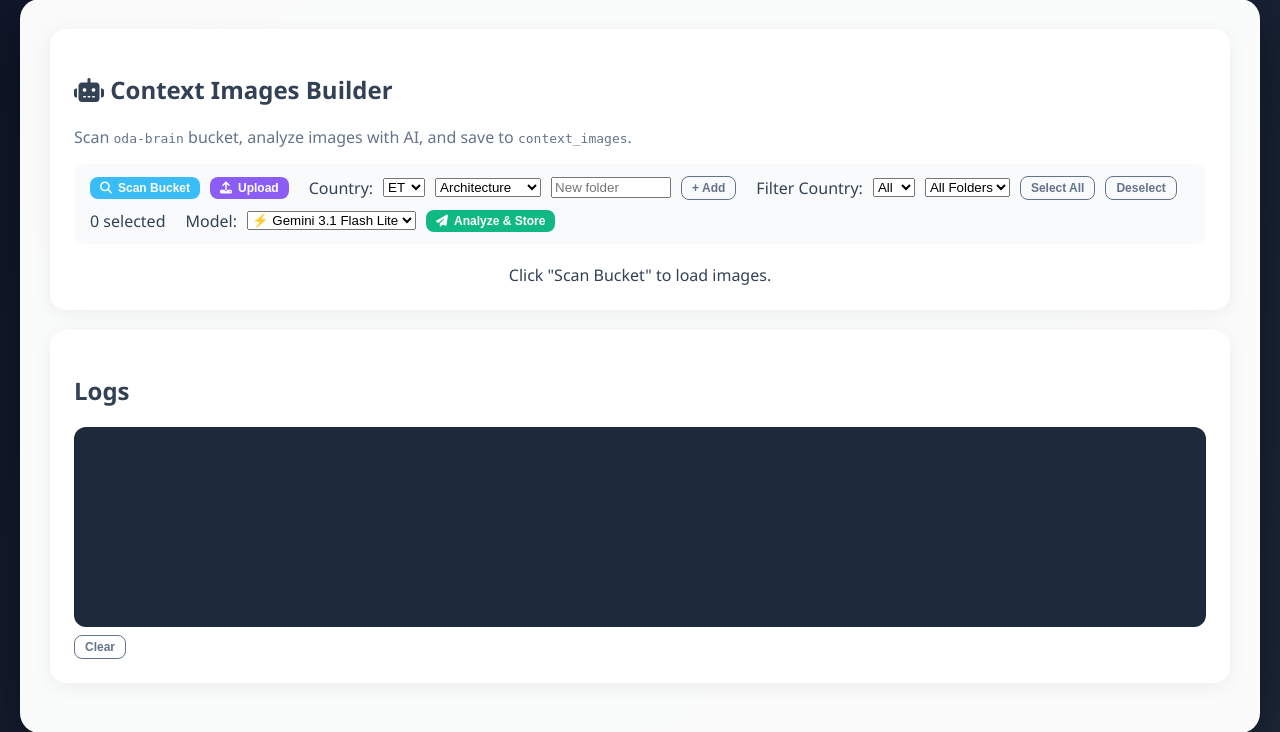
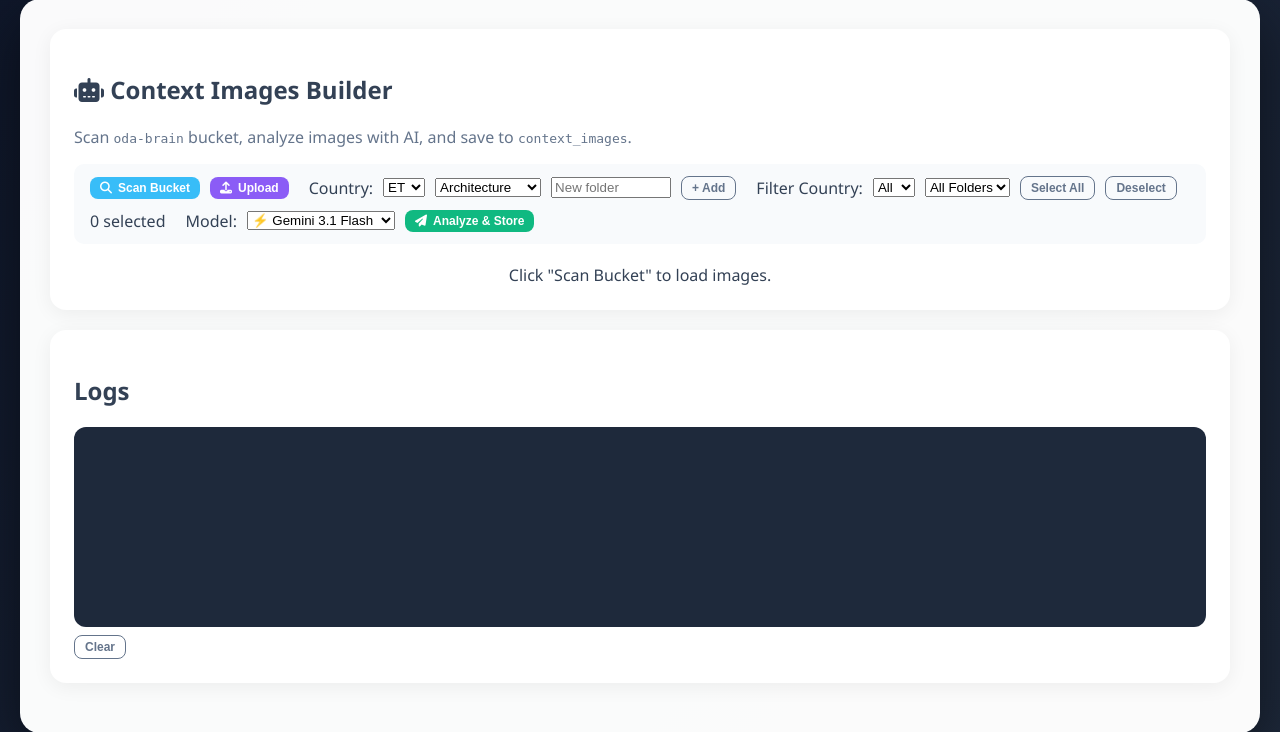
Before and after one commit to zeamanel/My-portal, a FastAPI app: page /ocr in a window 1280 px wide. Shown: the part 21-753 px from the top of the page. Run offline with FastAPI, Linux system fonts and the light colour scheme; some libraries are stand-ins or nearby versions.

Commit message:
Standardise to 3 confirmed working models across all pages
All model selectors now show:
  - gemini-3.1-flash-preview (default)
  - gemini-3.1-flash-lite-preview
  - gemini-3.1-pro-preview

Backend defaults updated to match. Embedding unchanged on models/gemini-embedding-2.

https://claude.ai/code/session_01BLHZGY7DWSoba6Y3FWwxeT

```diff
--- a/main.py
+++ b/main.py
@@ -200,7 +200,7 @@ async def stage1_generate_ideas(request: Request, user=Depends(get_current_user)
         pass
     system = "You are an expert product manager. Generate 5 fresh template ideas for an AI image/video generation platform, focusing on Ethiopian and African cultural themes. Return ONLY a valid JSON array with fields: title, description, media_type (Image/Video/Audio)."
     user_prompt = "Generate creative template ideas for the Ethiopian market."
-    model = body.get("model") or "gemini-3.1-flash-lite-preview"
+    model = body.get("model") or "gemini-3.1-flash-preview"
     try:
         ai_text = await call_llm(model, system, user_prompt, temperature=0.8)
         # extract JSON
@@ -225,7 +225,7 @@ async def stage1_generate_ideas(request: Request, user=Depends(get_current_user)
 async def stage2_convert_ideas(request: Request, user=Depends(get_current_user)):
     body = await request.json()
     idea_ids = body.get("idea_ids", [])
-    stage2_model = body.get("model") or "gemini-3.1-flash-lite-preview"
+    stage2_model = body.get("model") or "gemini-3.1-flash-preview"
     if not idea_ids:
         raise HTTPException(400, "No idea IDs")
     import json as _json
@@ -324,7 +324,7 @@ async def test_template_generation(request: Request, user=Depends(get_current_us
     body = await request.json()
     template_id = body.get("template_id")
     field_values = body.get("field_values", {})
-    model = body.get("model", "gemini-3.1-flash-lite-preview")
+    model = body.get("model", "gemini-3.1-flash-preview")
     if not template_id:
         raise HTTPException(400, "template_id required")
     tpl_res = supabase.table("creator_templates").select("*").eq("id", template_id).execute()
@@ -532,11 +532,11 @@ async def upload_image(
 async def analyze_images(request: Request, user=Depends(get_current_user)):
     """
     Analyze a list of image URLs with a chosen model and prompt.
-    Body: { "image_urls": ["url1", ...], "model": "gemini-3.1-flash-lite-preview", "prompt": "...", "save_to_db": true }
+    Body: { "image_urls": ["url1", ...], "model": "gemini-3.1-flash-preview", "prompt": "...", "save_to_db": true }
     """
     body = await request.json()
     image_urls = body.get("image_urls", [])
-    model = body.get("model", "gemini-3.1-flash-lite-preview")
+    model = body.get("model", "gemini-3.1-flash-preview")
     prompt = body.get("prompt", "Describe this image in detail for cultural context.")
     save_to_db = body.get("save_to_db", True)
 
@@ -618,7 +618,7 @@ async def analyze_single_image(request: Request, user=Depends(get_current_user))
     """Analyze a single image with optional human annotation context."""
     body = await request.json()
     image_url = body.get("image_url")
-    model = body.get("model", "gemini-3.1-flash-lite-preview")
+    model = body.get("model", "gemini-3.1-flash-preview")
     base_prompt = body.get("prompt", "Describe this image in detail for cultural context.")
     human_context = body.get("human_context", "").strip()
     save_to_db = body.get("save_to_db", True)
--- a/templates/ocr.html
+++ b/templates/ocr.html
@@ -252,7 +252,8 @@
                 <div class="divider"></div>
                 <label>Model:</label>
                 <select id="visionModel">
-                    <option value="gemini-3.1-flash-lite-preview" selected>⚡ Gemini 3.1 Flash Lite</option>
+                    <option value="gemini-3.1-flash-preview" selected>⚡ Gemini 3.1 Flash</option>
+                    <option value="gemini-3.1-flash-lite-preview">Gemini 3.1 Flash Lite</option>
                     <option value="gemini-3.1-pro-preview">🏆 Gemini 3.1 Pro</option>
                 </select>
                 <button onclick="analyzeSelected()" class="btn btn-success btn-sm" id="analyzeBtn" disabled><i
--- a/templates/template_factory.html
+++ b/templates/template_factory.html
@@ -109,7 +109,8 @@
         <p style="font-size:13px;color:#64748b;margin-bottom:14px;">Ask AI to produce fresh template ideas and save them to <code>template_idea</code>.</p>
         <div class="toolbar" style="flex-wrap:wrap;gap:8px;">
             <select id="stageModel" style="background:#1e293b;color:#e2e8f0;border:1px solid #334155;border-radius:6px;padding:6px 10px;font-size:13px;">
-                <option value="gemini-3.1-flash-lite-preview" selected>⚡ Gemini 3.1 Flash Lite</option>
+                <option value="gemini-3.1-flash-preview" selected>⚡ Gemini 3.1 Flash</option>
+                <option value="gemini-3.1-flash-lite-preview">Gemini 3.1 Flash Lite</option>
                 <option value="gemini-3.1-pro-preview">🏆 Gemini 3.1 Pro</option>
             </select>
             <button class="btn btn-primary" onclick="runStage1()" id="stage1Btn"><i class="fas fa-magic"></i> Generate 5 Ideas</button>
@@ -174,7 +175,8 @@
                     <div class="form-row">
                         <label>Model</label>
                         <select id="testModel">
-                            <option value="gemini-3.1-flash-lite-preview" selected>⚡ Gemini 3.1 Flash Lite</option>
+                            <option value="gemini-3.1-flash-preview" selected>⚡ Gemini 3.1 Flash</option>
+                            <option value="gemini-3.1-flash-lite-preview">Gemini 3.1 Flash Lite</option>
                             <option value="gemini-3.1-pro-preview">🏆 Gemini 3.1 Pro</option>
                         </select>
                     </div>
--- a/templates/ugc_analysis.html
+++ b/templates/ugc_analysis.html
@@ -185,7 +185,8 @@
             <div class="form-row">
                 <label>Vision Model</label>
                 <select id="visionModel">
-                    <option value="gemini-3.1-flash-lite-preview" selected>⚡ Gemini 3.1 Flash Lite</option>
+                    <option value="gemini-3.1-flash-preview" selected>⚡ Gemini 3.1 Flash</option>
+                    <option value="gemini-3.1-flash-lite-preview">Gemini 3.1 Flash Lite</option>
                     <option value="gemini-3.1-pro-preview">🏆 Gemini 3.1 Pro</option>
                 </select>
             </div>
```
